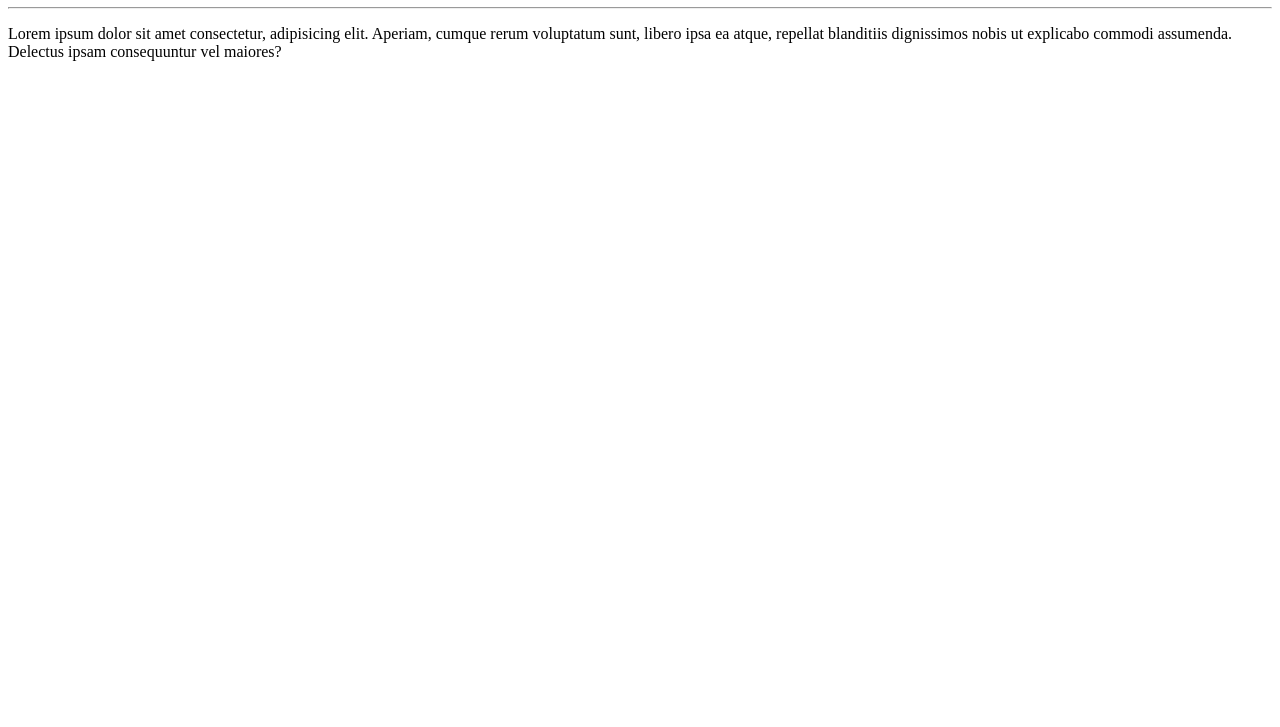
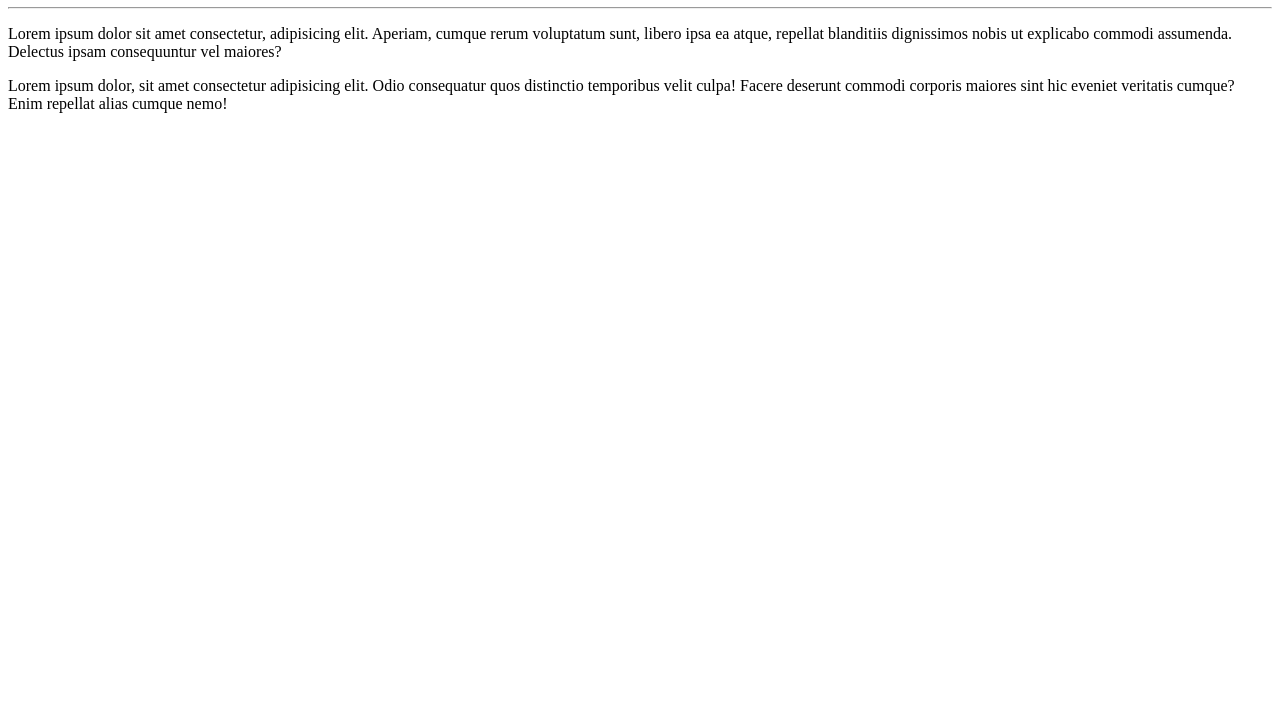
Before and after one commit to leco-rodrigues/Ola-Mundo, a plain HTML site: page site-exemplo/index.html in a window 1280 px wide. Shown: the part 73-800 px from the top of the page. Drawn offline with Linux system fonts and the light colour scheme.

Commit message:
adicionei um parágrafo

```diff
--- a/site-exemplo/index.html
+++ b/site-exemplo/index.html
@@ -9,5 +9,6 @@
     <h1>Olá, Mundo</h1>
     <hr>
     <p>Lorem ipsum dolor sit amet consectetur, adipisicing elit. Aperiam, cumque rerum voluptatum sunt, libero ipsa ea atque, repellat blanditiis dignissimos nobis ut explicabo commodi assumenda. Delectus ipsam consequuntur vel maiores?</p>
+    <p>Lorem ipsum dolor, sit amet consectetur adipisicing elit. Odio consequatur quos distinctio temporibus velit culpa! Facere deserunt commodi corporis maiores sint hic eveniet veritatis cumque? Enim repellat alias cumque nemo!</p>
 </body>
 </html>
```
